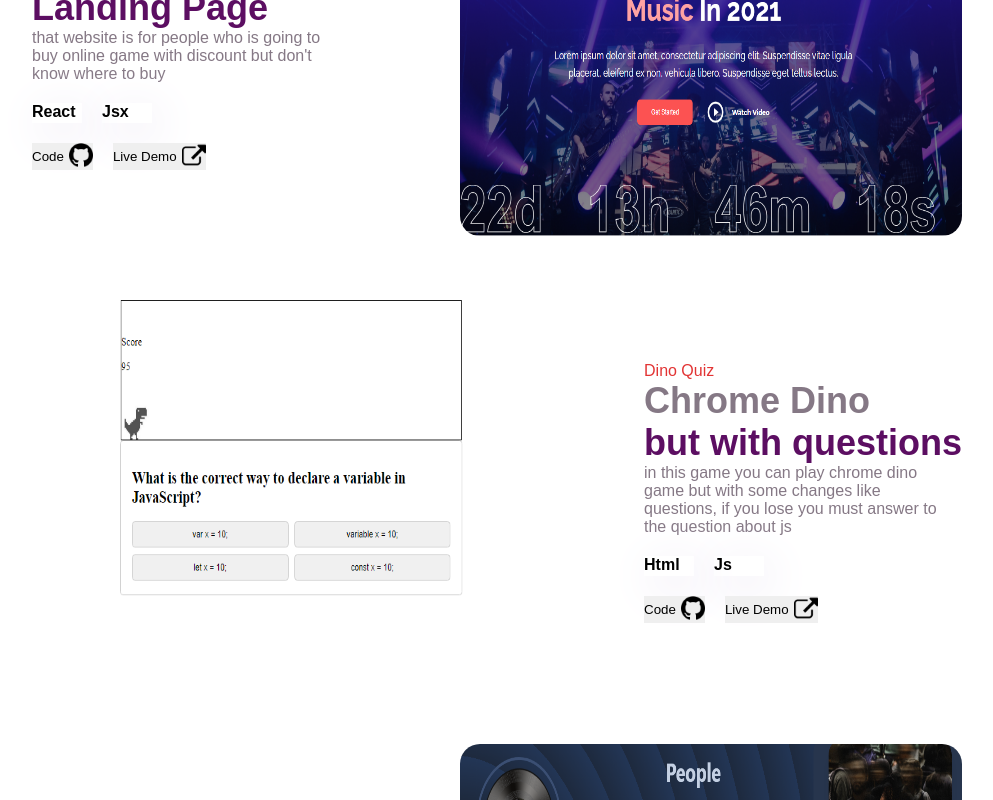
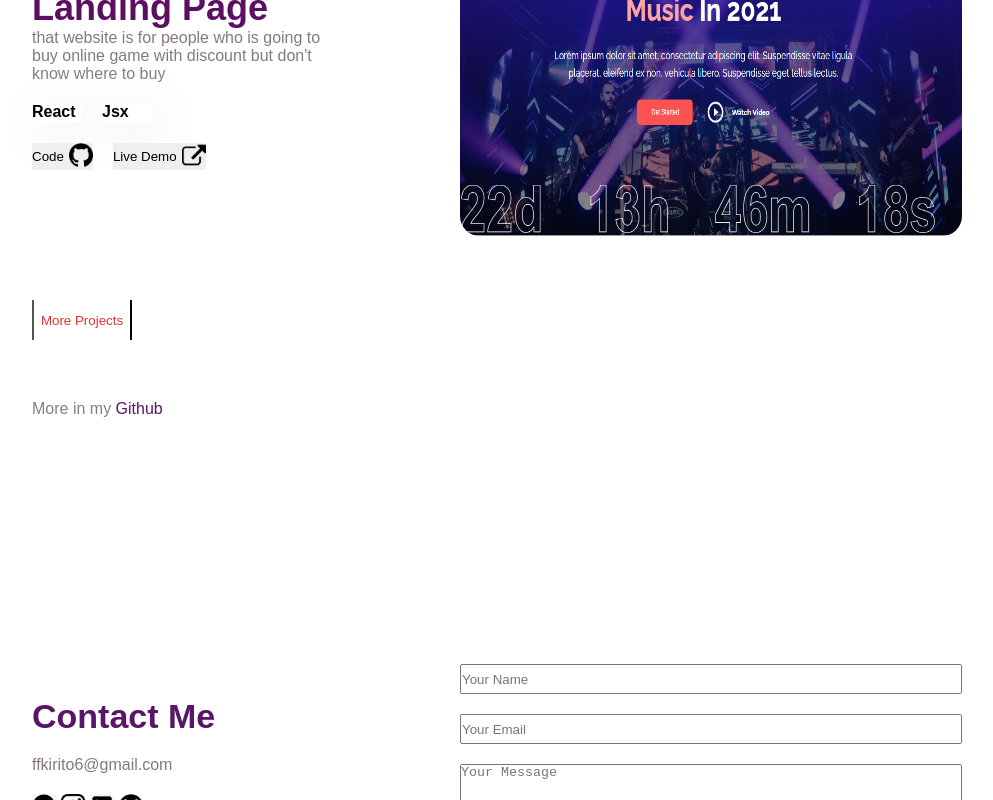
Before and after one commit to SultanKent/portfolio, a React (Create React App) app: page / in a window 1280 px wide. Shown: the part 3567-4367 px from the top of the page, without its empty margins (143-1136 px from the left). Built offline with nearby package versions, Linux system fonts and the light colour scheme.

Commit message:
new project

```diff
--- a/src/components/Footer/Footer.css
+++ b/src/components/Footer/Footer.css
@@ -119,4 +119,7 @@
     .Footer_main1 {
         align-items: center;
     }
+    .Footer_main2 {
+        align-items: center;
+    }
 }
--- a/src/components/Menu/Menu.css
+++ b/src/components/Menu/Menu.css
@@ -45,18 +45,10 @@
         animation-duration: 0.5s;
     }
     @keyframes slideDown {
-        0% {
-            height: 0;
-        }
         100% {
             height: 100%;
         }
-    }
-    @keyframes slideUp {
         0% {
-            height: 100%;
-        }
-        100% {
             height: 0;
         }
     }
--- a/src/components/Menu/Menu.jsx
+++ b/src/components/Menu/Menu.jsx
@@ -72,7 +72,7 @@ const Menu = () => {
             </nav>
         ):
         openMenu ? (
-          <div className='Menu-overlay' onClick={openAndCloseMenu}>
+            <div className="Menu-overlay" onClick={openAndCloseMenu}>
             <img src={closeIcon} alt="closeIcon" onClick={openAndCloseMenu} className="close"/>
             <div className="my-social-messengers">
               {social_messengers.map((item) => (
@@ -110,7 +110,7 @@ const Menu = () => {
          <img src={Hamb} alt="Hamb" onClick={openAndCloseMenu} className="Hamb"/>
         )
         }
-      </div>
+        </div>
     </div>
   )
 }
--- a/src/components/Projects/Projects.css
+++ b/src/components/Projects/Projects.css
@@ -80,6 +80,15 @@
     transform: scale(1.1);
 }
 
+.show-projects {
+    width: 100px;
+    color: #E23434;
+    height: 40px;
+    border-top-width: 0px;
+    border-bottom-width: 0px;
+    background: transparent;
+}
+
 .Github {
     color: gray;
 }
--- a/src/components/Projects/Projects.jsx
+++ b/src/components/Projects/Projects.jsx
@@ -1,14 +1,22 @@
-import React from 'react'
+import React, { useState, useRef, useEffect } from 'react'
 import './Projects.css'
 import Project1 from '../../assets/Project1.jpg'
 import Project2 from '../../assets/Project2.png'
 import Project3 from '../../assets/Project3.png'
 import Project4 from '../../assets/Project4.png'
 import Project5 from '../../assets/Project5.png'
+import Project6 from '../../assets/Project6.png'
 import Github from '../../assets/github.png'
 import Link_icon from '../../assets/link-icon.png'
 
 const Projects = () => {
+  const [showProjects, setShowProjects] = useState(false)
+  const showButton = useRef()
+  useEffect(() => {
+    if (showProjects) {
+        showButton.current.style.display = "none"
+    }
+  }, [showProjects])
   return (
     <div className="Projects" id='Projects'>
         <div className="Projects_main">
@@ -74,8 +82,8 @@ const Projects = () => {
                     <img src={Project3} alt="Project1" />
                 </div>
             </div>
-
-
+            {showProjects && (
+                <>
             <div className="Project1">
                 <div className="Project1_img">
                     <img src={Project4} alt="Project4" />
@@ -118,6 +126,30 @@ const Projects = () => {
                 </div>
             </div>
 
+            <div className="Project1">
+                <div className="Project1_img">
+                    <img src={Project6} alt="Project6" />
+                </div>
+                <div className="Project1_main">
+                <p>Weather</p>
+                <h2>Weather<br/><span> Forecast App</span></h2>
+                <p>it's a useful website where you can know your weather in your city, it was done by using Api</p>
+                <div className='tech'>
+                <span>Ts</span>
+                <span>Tailwind</span>
+                </div>
+                <div className="Link">
+                <button className='source_code'>Code <a href='https://github.com/SultanKent/weather-app' target="_blank"
+                ><img src={Github} alt="Github_logo" /></a></button>
+                <button className='source_code'>Live Demo <a href='https://sultankent.github.io/weather-app/' target="_blank"><img src={Link_icon} alt="Link_icon" /></a></button>
+                </div>
+                </div>
+            </div>
+            </>
+            )}
+            <button onClick={() => setShowProjects(true)}
+            ref={showButton}
+            className="show-projects">More Projects</button>
             <p className='Github'>More in my <a href='https://github.com/SultanKent'
             target="_blank">Github</a></p>
         </div>
```
Also changed, not shown: src/assets/Project6.png (added), 13 other files (tests, documents, lock files or other folders).
